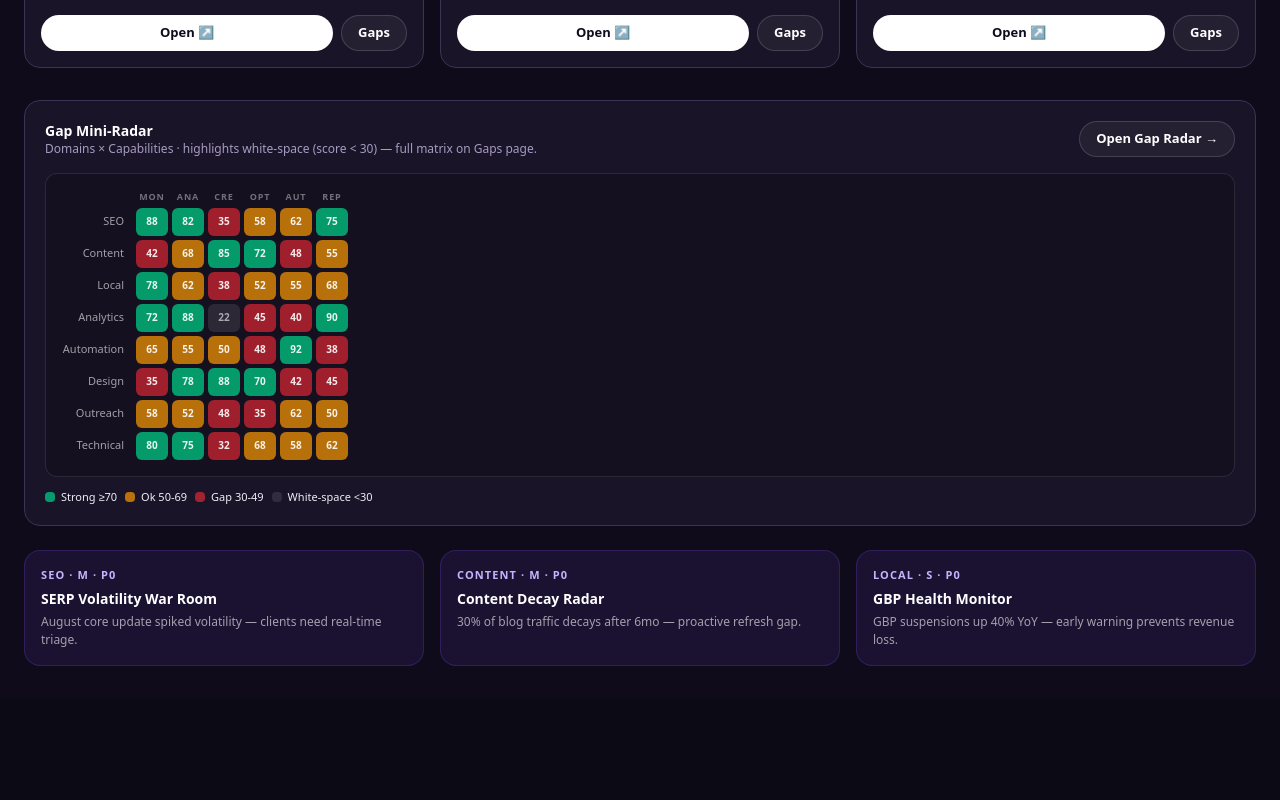
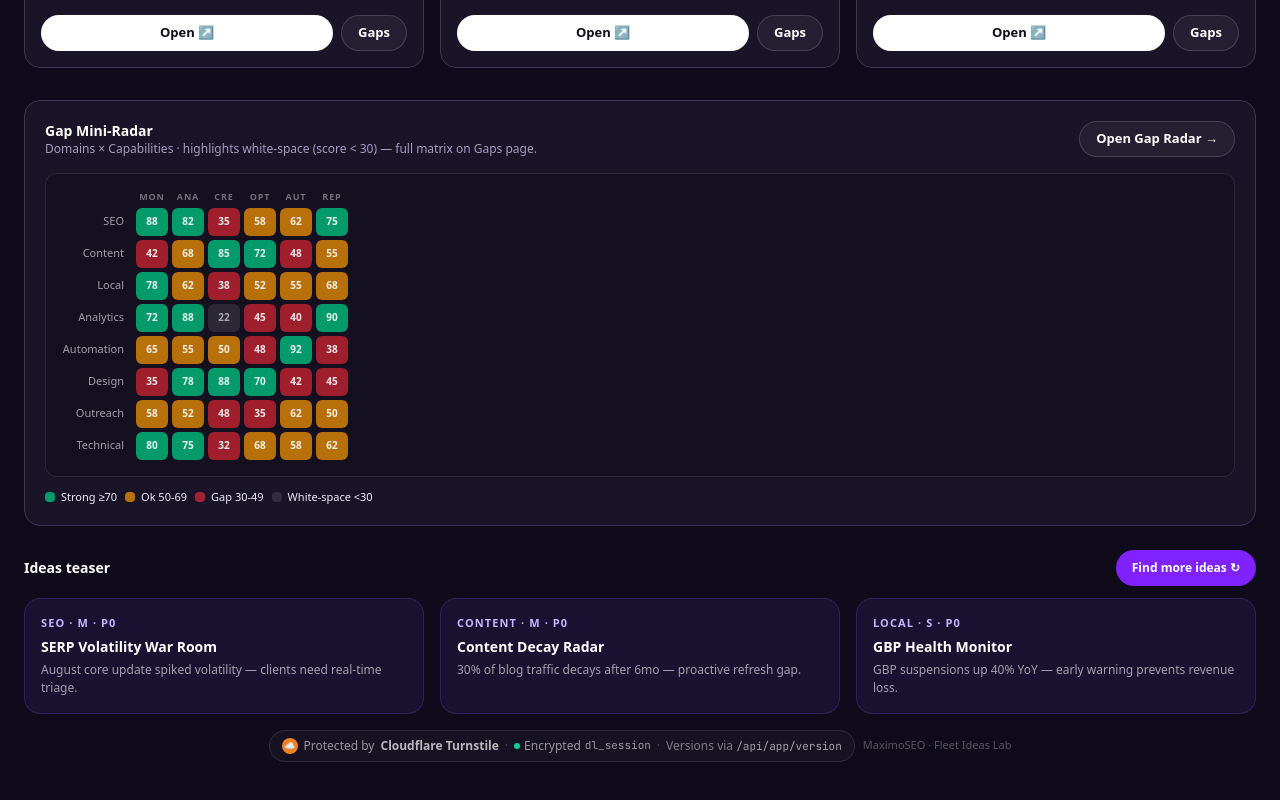
Before and after one commit to maximoseo/fleet-ideas-lab, a Next.js app: page / in a window 1280 px wide. Shown: the part 1404-2204 px from the top of the page. Before the commit the page ends 2102 px from the top, so only its background shows below. Built offline with nearby package versions, Linux system fonts and the light colour scheme.

Commit message:
1.0.3: Find more ideas (shuffle + CTA) + Cloudflare trust line (TrustLine + Mobile More footer) + mobile visibility polish (88dp safe-area, Inventory/Ideas/Create/Gaps) — tsc 0, 6 web routes fixed

```diff
--- a/src/app/api/app/download/route.ts
+++ b/src/app/api/app/download/route.ts
@@ -2,7 +2,7 @@ import { NextResponse } from "next/server";
 
 export const runtime = "nodejs";
 
-const APK_URL = "https://github.com/maximoseo/fleet-ideas-lab/releases/download/v1.0.2/app-release.apk";
+const APK_URL = "https://github.com/maximoseo/fleet-ideas-lab/releases/download/v1.0.3/app-release.apk";
 
 export async function GET() {
   // Redirect to the GitHub Release artifact — Vercel keeps the stable /api/app/download URL
--- a/src/app/create/page.tsx
+++ b/src/app/create/page.tsx
@@ -2,6 +2,7 @@
 
 import { useState, useMemo } from "react";
 import SiteHeader from "@/components/SiteHeader";
+import TrustLine from "@/components/TrustLine";
 import { STYLES } from "@/lib/styles";
 import { FLEET_IDEAS, DOMAIN_LABEL, DOMAIN_COLOR } from "@/lib/fleet";
 
@@ -136,6 +137,7 @@ export default function CreatePage() {
             </div>
           </div>
         </div>
+        <TrustLine />
       </main>
     </div>
   );
--- a/src/app/gaps/page.tsx
+++ b/src/app/gaps/page.tsx
@@ -3,6 +3,7 @@
 import { useMemo, useState } from "react";
 import Link from "next/link";
 import SiteHeader from "@/components/SiteHeader";
+import TrustLine from "@/components/TrustLine";
 import { STYLES } from "@/lib/styles";
 import { DOMAIN_LABEL } from "@/lib/fleet";
 
@@ -49,7 +50,7 @@ export default function GapsPage() {
   return (
     <div className="min-h-screen" style={{ background: VIOLET.bg, color: VIOLET.textPrimary }}>
       <SiteHeader subtitle="Domains × Capabilities · white-space" />
-      <main className="mx-auto max-w-7xl px-4 sm:px-6 py-6 sm:py-8">
+      <main className="mx-auto max-w-7xl px-4 sm:px-6 py-6 sm:py-8 pb-[calc(88px+env(safe-area-inset-bottom))] lg:pb-8">
         <div className="flex flex-wrap items-start justify-between gap-4">
           <div>
             <h1 className="text-2xl sm:text-3xl font-black tracking-tight" style={{ fontFamily: VIOLET.fontDisplay }}>Gap Radar</h1>
@@ -163,6 +164,7 @@ export default function GapsPage() {
           <Link href="/" className="inline-flex min-h-[44px] items-center rounded-full border border-white/15 bg-white/5 px-5 text-sm font-semibold text-white hover:bg-white/10">← Inventory</Link>
           <Link href="/create" className="inline-flex min-h-[44px] items-center rounded-full bg-violet-600 px-5 text-sm font-semibold text-white hover:bg-violet-500">Create scaffold →</Link>
         </div>
+        <TrustLine />
       </main>
     </div>
   );
--- a/src/app/ideas/page.tsx
+++ b/src/app/ideas/page.tsx
@@ -2,6 +2,7 @@
 
 import { useMemo, useState } from "react";
 import Link from "next/link";
+import TrustLine from "@/components/TrustLine";
 import SiteHeader from "@/components/SiteHeader";
 import { STYLES } from "@/lib/styles";
 import { FLEET_IDEAS, DOMAIN_LABEL, DOMAIN_COLOR, type FleetDomain, type Effort, type Priority, type Impact, type IdeaStatus } from "@/lib/fleet";
@@ -26,9 +27,10 @@ export default function IdeasPage() {
   const [toast, setToast] = useState<string | null>(null);
   const [scaffolding, setScaffolding] = useState<string | null>(null);
   const [scaffoldResult, setScaffoldResult] = useState<string | null>(null);
+  const [shuffleSeed, setShuffleSeed] = useState(0);
 
   const filtered = useMemo(() => {
-    return FLEET_IDEAS.filter((it) => {
+    const base = FLEET_IDEAS.filter((it) => {
       if (domain !== "all" && it.domain !== domain) return false;
       if (effort !== ("all" as unknown as Effort) && it.effort !== effort) return false;
       if (impact !== ("all" as unknown as Impact) && it.impact !== impact) return false;
@@ -36,7 +38,11 @@ export default function IdeasPage() {
       if (q && !`${it.title} ${it.slug} ${it.description} ${it.whyNow}`.toLowerCase().includes(q.toLowerCase())) return false;
       return true;
     });
-  }, [domain, effort, impact, status, q]);
+    if (shuffleSeed === 0) return base;
+    const n = base.length || 1;
+    const k = shuffleSeed % n;
+    return [...base.slice(k), ...base.slice(0, k)];
+  }, [domain, effort, impact, status, q, shuffleSeed]);
 
   async function copyPrompt(prompt: string) {
     await navigator.clipboard.writeText(prompt);
@@ -68,13 +74,13 @@ export default function IdeasPage() {
   return (
     <div className="min-h-screen" style={{ background: VIOLET.bg, color: VIOLET.textPrimary }}>
       <SiteHeader subtitle="12 ideas • filters & scaffold" />
-      <main className="mx-auto max-w-7xl px-4 sm:px-6 py-6 sm:py-8">
+      <main className="mx-auto max-w-7xl px-4 sm:px-6 py-6 sm:py-8 pb-[calc(88px+env(safe-area-inset-bottom))] lg:pb-8">
         <div className="flex flex-wrap items-end justify-between gap-4">
           <div>
             <h1 className="text-2xl sm:text-3xl font-black tracking-tight" style={{ fontFamily: VIOLET.fontDisplay }}>Ideas</h1>
             <p className="mt-1 max-w-2xl text-sm" style={{ color: VIOLET.textSecondary }}>12 dashboard concepts derived from gap radar. Filter by domain, effort, impact, status. Actions: Open dashboard, Copy prompt, Scaffold stub.</p>
           </div>
-          <Link href="/create" className="inline-flex min-h-[44px] items-center rounded-full bg-violet-600 px-5 text-sm font-semibold text-white hover:bg-violet-500">Create from Idea →</Link>
+          <div className="flex gap-2"><button onClick={() => setShuffleSeed((s) => s + 1)} className="inline-flex min-h-[44px] items-center rounded-full border border-violet-500/30 bg-violet-500/10 px-5 text-sm font-semibold text-violet-200 hover:bg-violet-500/20">Find more ideas ↻</button><Link href="/create" className="inline-flex min-h-[44px] items-center rounded-full bg-violet-600 px-5 text-sm font-semibold text-white hover:bg-violet-500">Create →</Link></div>
         </div>
 
         {/* Filters */}
@@ -161,6 +167,7 @@ export default function IdeasPage() {
             {toast}
           </div>
         ) : null}
+        <TrustLine />
       </main>
     </div>
   );
--- a/src/app/page.tsx
+++ b/src/app/page.tsx
@@ -5,6 +5,7 @@ import Link from "next/link";
 import SiteHeader from "@/components/SiteHeader";
 import { STYLES } from "@/lib/styles";
 import { FLEET_PROJECTS, FLEET_IDEAS, DOMAIN_LABEL, DOMAIN_COLOR, healthLevel, HEALTH_COLOR, type FleetDomain } from "@/lib/fleet";
+import TrustLine from "@/components/TrustLine";
 
 const VIOLET = STYLES.violet;
 const DOMAINS: (FleetDomain | "all")[] = ["all", "seo", "content", "local", "analytics", "automation", "design", "outreach", "technical"];
@@ -98,7 +99,7 @@ export default function InventoryPage() {
   return (
     <div className="min-h-screen" style={{ background: VIOLET.bg, color: VIOLET.textPrimary }}>
       <SiteHeader subtitle="Inventory • Fleet grid" />
-      <main className="mx-auto max-w-7xl px-4 sm:px-6 py-6 sm:py-8 pb-10">
+      <main className="mx-auto max-w-7xl px-4 sm:px-6 py-6 sm:py-8 pb-[calc(88px+env(safe-area-inset-bottom))] lg:pb-10">
         {/* Hero */}
         <div className="rounded-2xl border border-white/10 p-5 sm:p-6" style={{ background: `linear-gradient(135deg, ${VIOLET.surface}, ${VIOLET.elevated})`, borderColor: VIOLET.border }}>
           <div className="flex flex-wrap items-start justify-between gap-4">
@@ -108,6 +109,7 @@ export default function InventoryPage() {
               <div className="mt-3 flex flex-wrap gap-2">
                 <Link href="/ideas" className="inline-flex min-h-[36px] items-center rounded-full bg-violet-600 px-4 text-[13px] font-semibold text-white hover:bg-violet-500">Explore Ideas →</Link>
                 <Link href="/gaps" className="inline-flex min-h-[36px] items-center rounded-full border border-white/15 bg-white/5 px-4 text-[13px] font-semibold text-white hover:bg-white/10">Gap Radar</Link>
+                <Link href="/ideas" className="inline-flex min-h-[36px] items-center rounded-full border border-violet-500/30 bg-violet-500/10 px-4 text-[13px] font-semibold text-violet-200 hover:bg-violet-500/15">Find more ideas ↻</Link>
               </div>
             </div>
             <div className="grid grid-cols-3 gap-3 w-full sm:w-auto">
@@ -219,7 +221,12 @@ export default function InventoryPage() {
         </div>
 
         {/* Ideas teaser */}
-        <div className="mt-6 grid grid-cols-1 gap-4 sm:grid-cols-3">
+        <div className="mt-6">
+          <div className="flex items-center justify-between">
+            <h2 className="text-sm font-bold text-white">Ideas teaser</h2>
+            <Link href="/ideas" className="inline-flex min-h-[36px] items-center rounded-full bg-violet-600 px-4 text-[12px] font-semibold text-white hover:bg-violet-500">Find more ideas ↻</Link>
+          </div>
+          <div className="mt-3 grid grid-cols-1 gap-4 sm:grid-cols-3">
           {FLEET_IDEAS.slice(0, 3).map((idea) => (
             <Link key={idea.id} href="/ideas" className="rounded-2xl border border-violet-500/20 bg-violet-500/10 p-4 hover:bg-violet-500/15 transition">
               <div className="text-[11px] font-bold uppercase tracking-widest text-violet-300">{DOMAIN_LABEL[idea.domain]} · {idea.effort} · {idea.priority}</div>
@@ -228,6 +235,8 @@ export default function InventoryPage() {
             </Link>
           ))}
         </div>
+        </div>
+        <TrustLine />
       </main>
     </div>
   );
--- a/src/components/MobileTabBar.tsx
+++ b/src/components/MobileTabBar.tsx
@@ -72,6 +72,7 @@ export default function MobileTabBar() {
                 </Link>
               ))}
             </div>
+            <div className="mt-3 border-t border-white/10 pt-3 text-center text-[11px] text-white/30">Protected by Cloudflare Turnstile \u00b7 Encrypted dl_session</div>
           </div>
         </div>
       ) : null}
--- /dev/null
+++ b/src/components/TrustLine.tsx
@@ -0,0 +1,26 @@
+"use client";
+
+export default function TrustLine({ compact = false }: { compact?: boolean }) {
+  return (
+    <div
+      className={`flex flex-wrap items-center justify-center gap-2 text-center ${compact ? "py-3" : "py-4"}`}
+      style={{ fontSize: compact ? 11 : 12 }}
+      aria-label="Trust and security"
+    >
+      <span className="inline-flex items-center gap-1.5 rounded-full border border-white/10 bg-white/[0.03] px-3 py-1.5 text-white/55">
+        {/* Cloudflare-style shield */}
+        <span className="inline-flex h-4 w-4 items-center justify-center rounded-full bg-[#F38020] text-[9px] font-black text-white" aria-hidden>☁</span>
+        <span className="hidden sm:inline">Protected by</span>
+        <span className="font-semibold text-white/70">Cloudflare Turnstile</span>
+        <span className="text-white/25">·</span>
+        <span className="inline-flex items-center gap-1">
+          <span className="h-1.5 w-1.5 rounded-full bg-emerald-400" aria-hidden />
+          Encrypted <span className="font-mono text-[11px]">dl_session</span>
+        </span>
+        <span className="text-white/25">·</span>
+        <span className="text-white/45">Versions via <span className="font-mono text-[11px] text-white/60">/api/app/version</span></span>
+      </span>
+      {!compact ? <span className="text-[11px] text-white/30">MaximoSEO · Fleet Ideas Lab</span> : null}
+    </div>
+  );
+}
```
Also changed, not shown: src/app/api/app/version/route.ts (+5 -6 lines), 3 other files (tests, documents, lock files or other folders).
